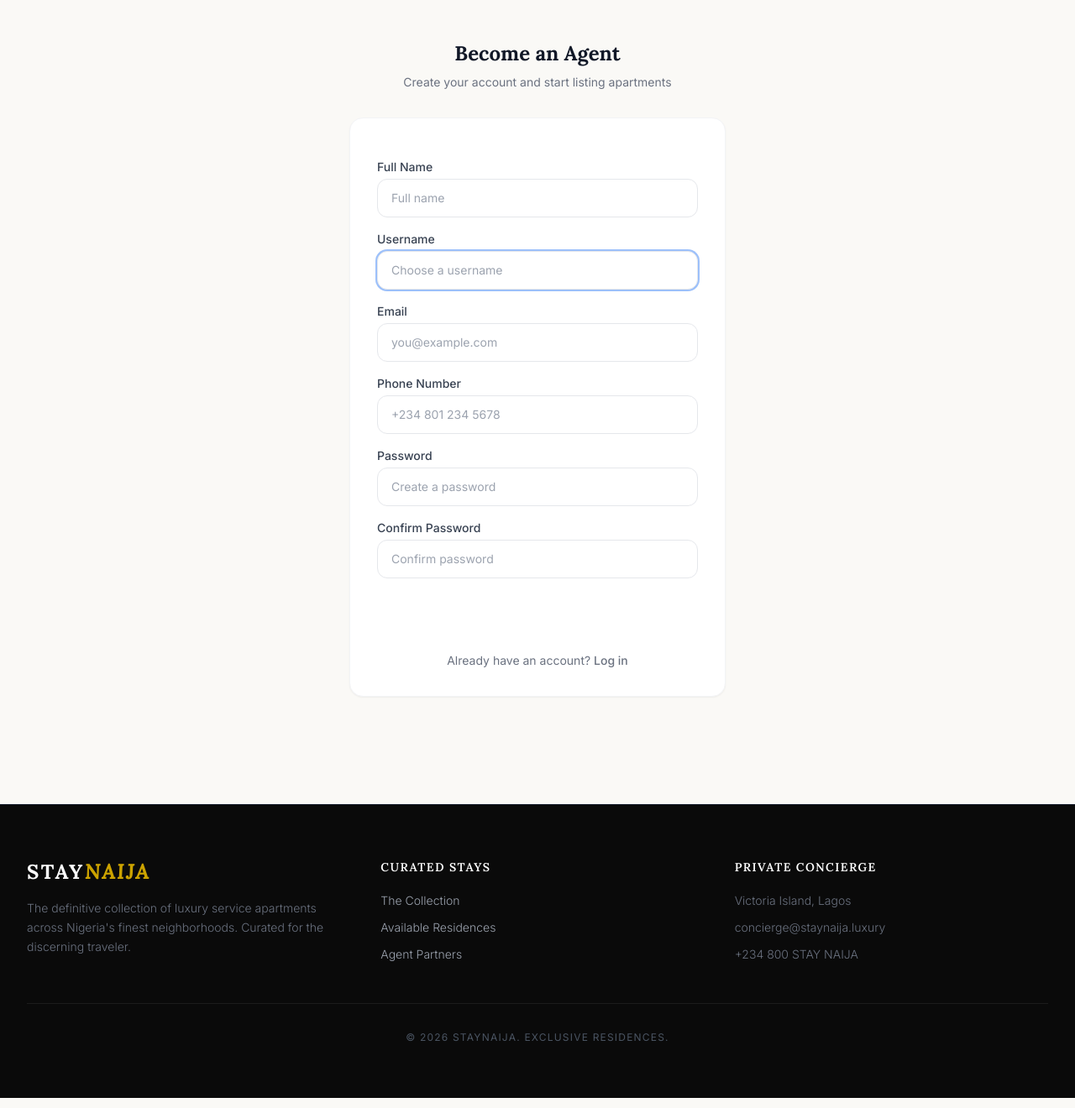
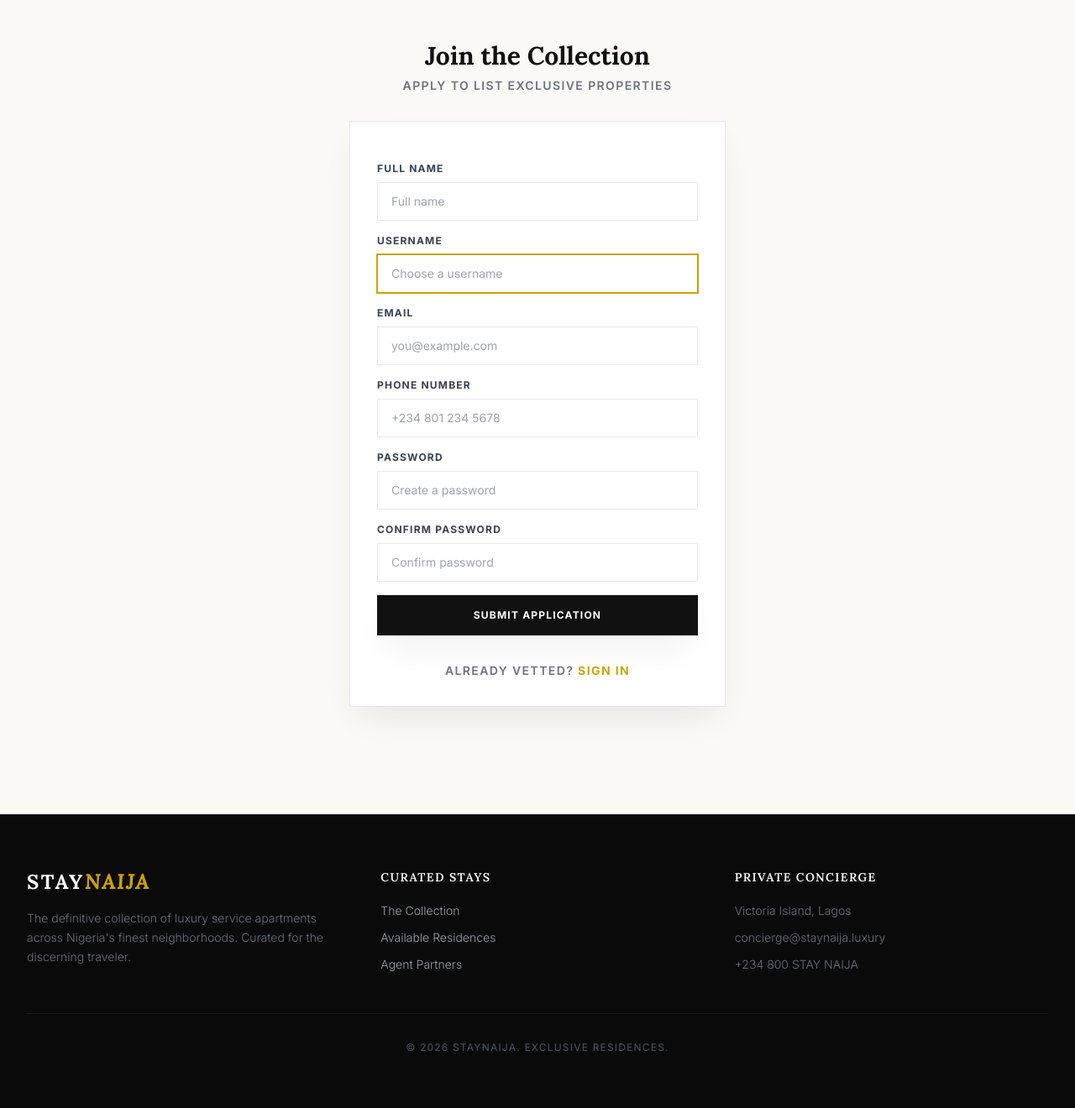
Before and after one commit to Topebayo/staynaija-app, a Django app: page /signup/ in a window 1280 px wide. Shown: the part 81-1401 px from the top of the page at 84% size. Run offline with Django 5.2, Linux system fonts and the light colour scheme; some libraries are stand-ins or nearby versions.

Commit message:
Fix form field visibility and add dark mode support to auth forms

```diff
--- a/apartments/forms.py
+++ b/apartments/forms.py
@@ -24,15 +24,15 @@ class AgentSignupForm(UserCreationForm):
     """Registration form for new agents."""
     name = forms.CharField(max_length=120, widget=forms.TextInput(attrs={
         'placeholder': 'Full name',
-        'class': 'w-full px-4 py-3 rounded-xl border border-gray-200 focus:border-brand-500 focus:ring-2 focus:ring-brand-200 outline-none transition text-sm',
+        'class': 'w-full px-4 py-3 rounded-none border border-gray-200 dark:border-rich-800 dark:bg-rich-900 dark:text-white focus:border-gold-500 focus:ring-1 focus:ring-gold-500 outline-none transition text-sm',
     }))
     phone = forms.CharField(max_length=20, widget=forms.TextInput(attrs={
         'placeholder': '+234 801 234 5678',
-        'class': 'w-full px-4 py-3 rounded-xl border border-gray-200 focus:border-brand-500 focus:ring-2 focus:ring-brand-200 outline-none transition text-sm',
+        'class': 'w-full px-4 py-3 rounded-none border border-gray-200 dark:border-rich-800 dark:bg-rich-900 dark:text-white focus:border-gold-500 focus:ring-1 focus:ring-gold-500 outline-none transition text-sm',
     }))
     email = forms.EmailField(widget=forms.EmailInput(attrs={
         'placeholder': 'you@example.com',
-        'class': 'w-full px-4 py-3 rounded-xl border border-gray-200 focus:border-brand-500 focus:ring-2 focus:ring-brand-200 outline-none transition text-sm',
+        'class': 'w-full px-4 py-3 rounded-none border border-gray-200 dark:border-rich-800 dark:bg-rich-900 dark:text-white focus:border-gold-500 focus:ring-1 focus:ring-gold-500 outline-none transition text-sm',
     }))
 
     class Meta:
@@ -42,7 +42,7 @@ class AgentSignupForm(UserCreationForm):
     def __init__(self, *args, **kwargs):
         super().__init__(*args, **kwargs)
         # Style the default User fields
-        input_class = 'w-full px-4 py-3 rounded-xl border border-gray-200 focus:border-brand-500 focus:ring-2 focus:ring-brand-200 outline-none transition text-sm'
+        input_class = 'w-full px-4 py-3 rounded-none border border-gray-200 dark:border-rich-800 dark:bg-rich-900 dark:text-white focus:border-gold-500 focus:ring-1 focus:ring-gold-500 outline-none transition text-sm'
         self.fields['username'].widget.attrs.update({'placeholder': 'Choose a username', 'class': input_class})
         self.fields['password1'].widget.attrs.update({'placeholder': 'Create a password', 'class': input_class})
         self.fields['password2'].widget.attrs.update({'placeholder': 'Confirm password', 'class': input_class})
@@ -69,11 +69,11 @@ class LoginForm(forms.Form):
     """Simple login form."""
     username = forms.CharField(widget=forms.TextInput(attrs={
         'placeholder': 'Username',
-        'class': 'w-full px-4 py-3 rounded-xl border border-gray-200 focus:border-brand-500 focus:ring-2 focus:ring-brand-200 outline-none transition text-sm',
+        'class': 'w-full px-4 py-3 rounded-none border border-gray-200 dark:border-rich-800 dark:bg-rich-900 dark:text-white focus:border-gold-500 focus:ring-1 focus:ring-gold-500 outline-none transition text-sm',
     }))
     password = forms.CharField(widget=forms.PasswordInput(attrs={
         'placeholder': 'Password',
-        'class': 'w-full px-4 py-3 rounded-xl border border-gray-200 focus:border-brand-500 focus:ring-2 focus:ring-brand-200 outline-none transition text-sm',
+        'class': 'w-full px-4 py-3 rounded-none border border-gray-200 dark:border-rich-800 dark:bg-rich-900 dark:text-white focus:border-gold-500 focus:ring-1 focus:ring-gold-500 outline-none transition text-sm',
     }))
 
 
@@ -87,7 +87,7 @@ class ApartmentForm(forms.ModelForm):
 
     def __init__(self, *args, **kwargs):
         super().__init__(*args, **kwargs)
-        input_class = 'w-full px-4 py-3 rounded-xl border border-gray-200 focus:border-brand-500 focus:ring-2 focus:ring-brand-200 outline-none transition text-sm'
+        input_class = 'w-full px-4 py-3 rounded-none border border-gray-200 dark:border-rich-800 dark:bg-rich-900 dark:text-white focus:border-gold-500 focus:ring-1 focus:ring-gold-500 outline-none transition text-sm'
         textarea_class = input_class + ' resize-none'
         select_class = input_class
 
@@ -99,10 +99,10 @@ class ApartmentForm(forms.ModelForm):
         self.fields['bathrooms'].widget.attrs.update({'class': select_class, 'min': 1})
         self.fields['status'].widget.attrs.update({'class': select_class})
 
-        checkbox_class = 'w-4 h-4 text-brand-600 bg-gray-100 border-gray-300 rounded focus:ring-brand-500'
+        checkbox_class = 'w-4 h-4 text-gold-600 bg-gray-100 dark:bg-rich-900 border-gray-300 dark:border-rich-800 rounded-none focus:ring-gold-500'
         self.fields['amenities'].widget = forms.CheckboxSelectMultiple(attrs={'class': 'space-y-2'})
 
-        file_input_class = 'w-full text-sm text-gray-500 file:mr-4 file:py-2.5 file:px-4 file:rounded-xl file:border-0 file:text-sm file:font-semibold file:bg-brand-50 file:text-brand-700 hover:file:bg-brand-100 cursor-pointer'
+        file_input_class = 'w-full text-sm text-gray-500 dark:text-gray-400 file:mr-4 file:py-2.5 file:px-4 file:rounded-none file:border-0 file:text-sm file:font-semibold file:bg-gray-100 dark:file:bg-rich-950 file:text-rich-900 dark:file:text-white hover:file:bg-gray-200 dark:hover:file:bg-rich-800 cursor-pointer'
         self.fields['image'].widget.attrs.update({'class': file_input_class})
         self.fields['gallery_images'].widget.attrs.update({'class': file_input_class})
 
@@ -115,12 +115,12 @@ class AgentProfileForm(forms.ModelForm):
 
     def __init__(self, *args, **kwargs):
         super().__init__(*args, **kwargs)
-        input_class = 'w-full px-4 py-3 rounded-xl border border-gray-200 focus:border-brand-500 focus:ring-2 focus:ring-brand-200 outline-none transition text-sm'
+        input_class = 'w-full px-4 py-3 rounded-none border border-gray-200 dark:border-rich-800 dark:bg-rich-900 dark:text-white focus:border-gold-500 focus:ring-1 focus:ring-gold-500 outline-none transition text-sm'
         self.fields['name'].widget.attrs.update({'class': input_class})
         self.fields['phone'].widget.attrs.update({'class': input_class})
         self.fields['email'].widget.attrs.update({'class': input_class})
         self.fields['bio'].widget = forms.Textarea(attrs={'class': input_class + ' resize-none', 'rows': 3, 'placeholder': 'Tell guests about yourself...'})
-        self.fields['photo'].widget.attrs.update({'class': 'w-full text-sm text-gray-500 file:mr-4 file:py-2.5 file:px-4 file:rounded-xl file:border-0 file:text-sm file:font-semibold file:bg-brand-50 file:text-brand-700 hover:file:bg-brand-100 cursor-pointer'})
+        self.fields['photo'].widget.attrs.update({'class': 'w-full text-sm text-gray-500 dark:text-gray-400 file:mr-4 file:py-2.5 file:px-4 file:rounded-none file:border-0 file:text-sm file:font-semibold file:bg-gray-100 dark:file:bg-rich-950 file:text-rich-900 dark:file:text-white hover:file:bg-gray-200 dark:hover:file:bg-rich-800 cursor-pointer'})
 
 
 class BookingForm(forms.ModelForm):
@@ -131,7 +131,7 @@ class BookingForm(forms.ModelForm):
 
     def __init__(self, *args, **kwargs):
         super().__init__(*args, **kwargs)
-        input_class = 'w-full px-4 py-3 rounded-xl border border-gray-200 focus:border-brand-500 focus:ring-2 focus:ring-brand-200 outline-none transition text-sm'
+        input_class = 'w-full px-4 py-3 rounded-none border border-gray-200 dark:border-rich-800 dark:bg-rich-900 dark:text-white focus:border-gold-500 focus:ring-1 focus:ring-gold-500 outline-none transition text-sm'
 
         self.fields['guest_name'].widget.attrs.update({'placeholder': 'Full Name', 'class': input_class})
         self.fields['guest_email'].widget.attrs.update({'placeholder': 'Email Address', 'class': input_class})
--- a/templates/auth/signup.html
+++ b/templates/auth/signup.html
@@ -6,16 +6,16 @@
 <div class="min-h-[80vh] flex items-center justify-center px-4 py-12">
     <div class="w-full max-w-md fade-in">
         <div class="text-center mb-8">
-            <h1 class="text-2xl font-bold text-gray-900 mb-2">Become an Agent</h1>
-            <p class="text-gray-500 text-sm">Create your account and start listing apartments</p>
+            <h1 class="text-3xl font-serif font-bold text-rich-900 dark:text-white mb-2">Join the Collection</h1>
+            <p class="text-gray-500 dark:text-gray-400 text-sm font-semibold tracking-widest uppercase">Apply to list exclusive properties</p>
         </div>
 
-        <div class="bg-white rounded-2xl border border-gray-100 shadow-sm p-8">
+        <div class="bg-white dark:bg-[#0a0a0a] rounded-none border border-gray-200 dark:border-rich-800 shadow-luxury p-8 transition-colors">
             <form method="POST" class="space-y-4">
                 {% csrf_token %}
 
                 <div>
-                    <label class="block text-sm font-medium text-gray-700 mb-1">Full Name</label>
+                    <label class="block text-xs font-bold uppercase tracking-widest text-gray-700 dark:text-gray-300 mb-2 mt-4">Full Name</label>
                     {{ form.name }}
                     {% if form.name.errors %}
                     <p class="text-red-500 text-xs mt-1">{{ form.name.errors.0 }}</p>
@@ -23,7 +23,7 @@
                 </div>
 
                 <div>
-                    <label class="block text-sm font-medium text-gray-700 mb-1">Username</label>
+                    <label class="block text-xs font-bold uppercase tracking-widest text-gray-700 dark:text-gray-300 mb-2 mt-4">Username</label>
                     {{ form.username }}
                     {% if form.username.errors %}
                     <p class="text-red-500 text-xs mt-1">{{ form.username.errors.0 }}</p>
@@ -31,7 +31,7 @@
                 </div>
 
                 <div>
-                    <label class="block text-sm font-medium text-gray-700 mb-1">Email</label>
+                    <label class="block text-xs font-bold uppercase tracking-widest text-gray-700 dark:text-gray-300 mb-2 mt-4">Email</label>
                     {{ form.email }}
                     {% if form.email.errors %}
                     <p class="text-red-500 text-xs mt-1">{{ form.email.errors.0 }}</p>
@@ -39,7 +39,7 @@
                 </div>
 
                 <div>
-                    <label class="block text-sm font-medium text-gray-700 mb-1">Phone Number</label>
+                    <label class="block text-xs font-bold uppercase tracking-widest text-gray-700 dark:text-gray-300 mb-2 mt-4">Phone Number</label>
                     {{ form.phone }}
                     {% if form.phone.errors %}
                     <p class="text-red-500 text-xs mt-1">{{ form.phone.errors.0 }}</p>
@@ -47,7 +47,7 @@
                 </div>
 
                 <div>
-                    <label class="block text-sm font-medium text-gray-700 mb-1">Password</label>
+                    <label class="block text-xs font-bold uppercase tracking-widest text-gray-700 dark:text-gray-300 mb-2 mt-4">Password</label>
                     {{ form.password1 }}
                     {% if form.password1.errors %}
                     <p class="text-red-500 text-xs mt-1">{{ form.password1.errors.0 }}</p>
@@ -55,7 +55,7 @@
                 </div>
 
                 <div>
-                    <label class="block text-sm font-medium text-gray-700 mb-1">Confirm Password</label>
+                    <label class="block text-xs font-bold uppercase tracking-widest text-gray-700 dark:text-gray-300 mb-2 mt-4">Confirm Password</label>
                     {{ form.password2 }}
                     {% if form.password2.errors %}
                     <p class="text-red-500 text-xs mt-1">{{ form.password2.errors.0 }}</p>
@@ -63,14 +63,14 @@
                 </div>
 
                 <button type="submit"
-                    class="w-full bg-brand-600 text-white py-3 rounded-xl font-semibold hover:bg-brand-700 transition-colors mt-2">
-                    Create Account
+                    class="w-full bg-rich-900 dark:bg-gold-500 text-white dark:text-rich-950 py-4 rounded-none font-bold uppercase tracking-widest text-xs hover:bg-gold-500 dark:hover:bg-white transition-colors mt-6 shadow-luxury">
+                    Submit Application
                 </button>
             </form>
 
-            <p class="text-center text-sm text-gray-500 mt-6">
-                Already have an account?
-                <a href="{% url 'apartments:login' %}" class="text-brand-600 font-medium hover:underline">Log in</a>
+            <p class="text-center text-sm font-semibold text-gray-500 dark:text-gray-400 mt-8 uppercase tracking-widest">
+                Already vetted?
+                <a href="{% url 'apartments:login' %}" class="text-gold-500 font-bold hover:text-rich-900 dark:hover:text-white transition-colors">Sign in</a>
             </p>
         </div>
     </div>
```
Also changed, not shown: templates/auth/login.html (+9 -9 lines).
